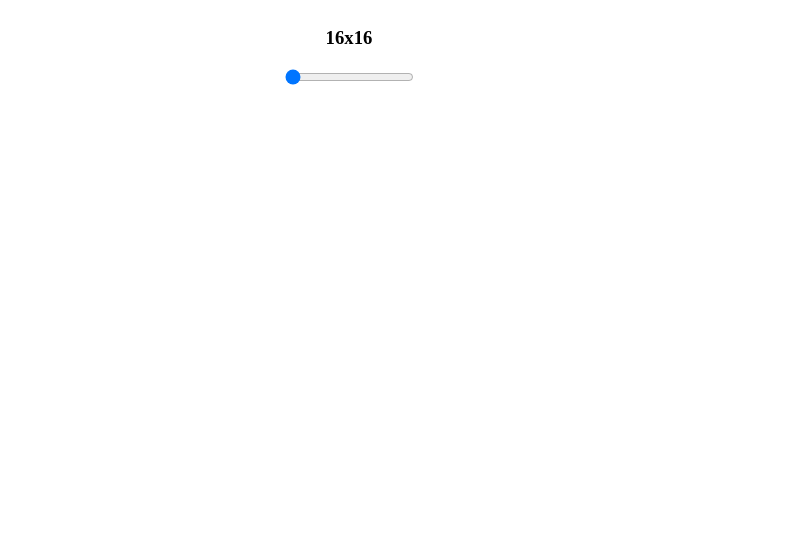
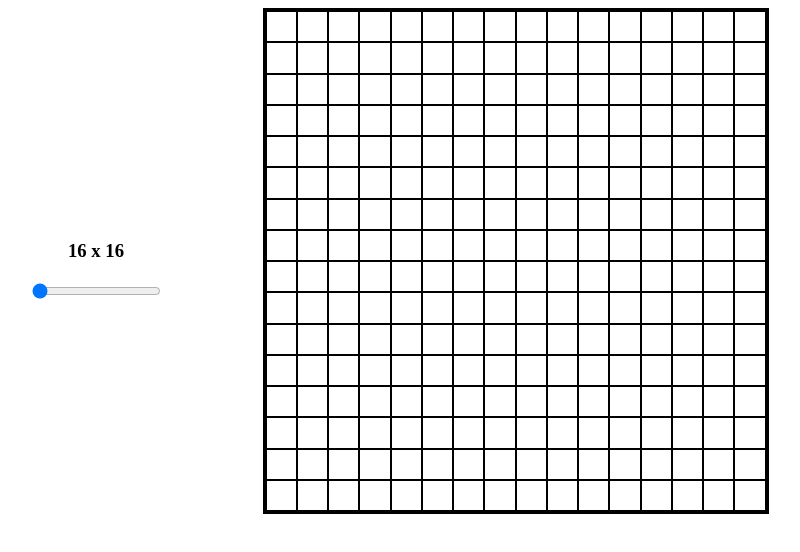
Before and after one commit to pjpzaf/Etch-a-Sketch, a plain HTML site: page index.html in a window 1280 px wide. Shown: the whole page, without its empty margins (241-1041 px from the left). Drawn offline with Linux system fonts and the light colour scheme.

Commit message:
made js code modifications to improve sketching function

```diff
--- a/index.html
+++ b/index.html
@@ -10,7 +10,7 @@
         <!-- parent node of 16x16 square divs -->
         <div id="main-container">
             <div id = "options-container">
-            <h3 id="range-number">16x16</h3>
+            <h3 id="slider-indicator">16 x 16</h3>
             <input type="range" min="16" max="100" value="16" class="slider" id="myRange">
             </div>
             <div id="grid-container"></div>
--- a/index.js
+++ b/index.js
@@ -1,17 +1,22 @@
 let grid = document.getElementById("grid-container");
 let gridBoxLength = 500;
 let sliderSelect= document.querySelector("#myRange");
-let gridDimension = sliderSelect.value;
-
-
-        sliderSelect.addEventListener("input", function moveSlider (){
+let gridDimension;
+let prevGridDimension;
+let boxSize;
+let divSelect;
+let defaultGridDimension;
+let sliderIndicator;
+// main function to create square divs and color them
+let makeSquareDiv = function moveSlider(gridDimension){
     gridDimension = sliderSelect.value;
     //To create an NxN grid
     grid.style.display = "grid";
     grid.style.maxHeight = `${gridBoxLength}px`;
     grid.style.maxWidth = `${gridBoxLength}px`;
-            grid.style.gridTemplateRows = `repeat(${gridDimension}, ${gridBoxLength/gridDimension}px)`;
-            grid.style.gridTemplateColumns = `repeat(${gridDimension}, ${gridBoxLength/gridDimension}px)`;
+    boxSize = `${gridBoxLength/gridDimension}`;
+    grid.style.gridTemplateRows = `repeat(${gridDimension}, ${boxSize}px)`;
+    grid.style.gridTemplateColumns = `repeat(${gridDimension}, ${boxSize}px)`;
     grid.style.border = "3px solid black"
 
     //To create the square divs to be inserted on the grid
@@ -22,9 +27,32 @@ let gridDimension = sliderSelect.value;
         div.style.borderWidth = "1px"
         div.style.borderColor = "black";
         div.addEventListener("mouseover", function drawOnDiv () {
-                    let divSelect = document.getElementById(`boxDiv${i}`);
+            divSelect = document.getElementById(`boxDiv${i}`);
             divSelect.style.backgroundColor = "black";
         });
         grid.appendChild(div);
     }
-        });
+    sliderIndicator = document.getElementById("slider-indicator");
+    sliderIndicator.textContent = `${gridDimension} x ${gridDimension}`;
+    prevGridDimension=gridDimension;
+}
+
+// to clear previous grid
+function eraseSketch () {
+    for (let i=0;i<(prevGridDimension**2);i++) {
+        div = document.createElement('div');
+        div.id = `boxDiv${i}`;
+        divSelect = document.getElementById(`boxDiv${i}`);
+        grid.removeChild(divSelect);
+    }
+}
+
+
+//to set default value of the grid to match the slider value during start-up
+defaultGridDimension = makeSquareDiv(gridDimension=16);
+
+
+//event listener on slider to change dimension of the grid
+sliderSelect.addEventListener("input", function (e) {
+    eraseSketch();
+    makeSquareDiv(gridDimension);});
--- a/style.css
+++ b/style.css
@@ -17,6 +17,6 @@ body {
     justify-content: center;
 }
 
-#range-number {
+#slider-indicator {
     align-self: center;
 }
```
Lines whose indentation alone changed are shown as unchanged.
